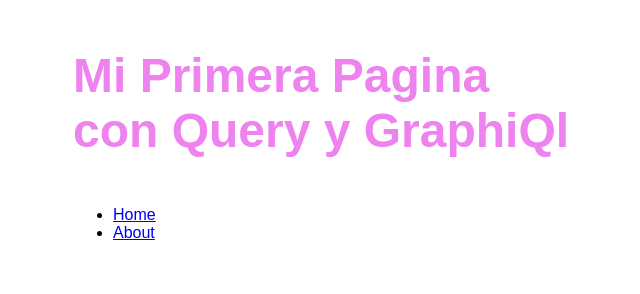
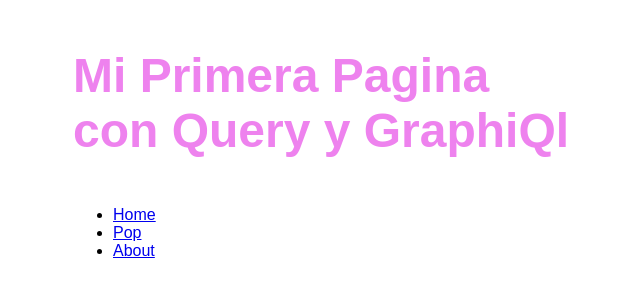
Before and after one commit to MoonPearlCulee/Fer, a Gatsby site: page /layout in a window 1280 px wide. Shown: the whole page, without its empty margins (317-957 px from the left). Built offline with nearby package versions, Linux system fonts and the light colour scheme; Gatsby itself is replaced by a stand-in of ours.

Commit message:
Proyecto

```diff
--- a/src/pages/layout.js
+++ b/src/pages/layout.js
@@ -34,6 +34,11 @@
             </Link>
           </li>
           <li className={navLinkItem}>
+            <Link to="/pop" className={navLinkText}>
+              Pop
+            </Link>
+          </li>
+          <li className={navLinkItem}>
             <Link to="/about" className={navLinkText}>
               About
             </Link>
```
